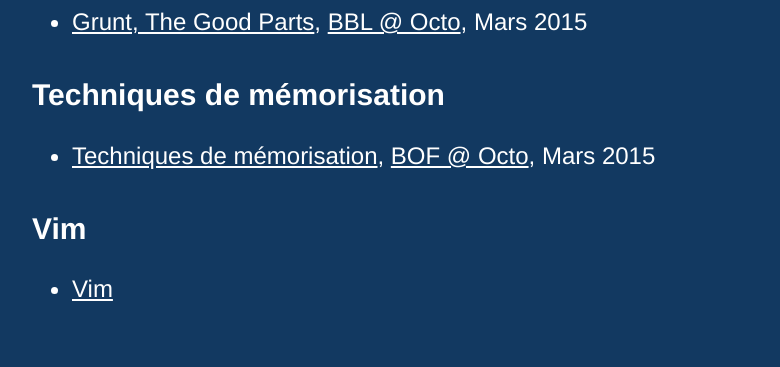
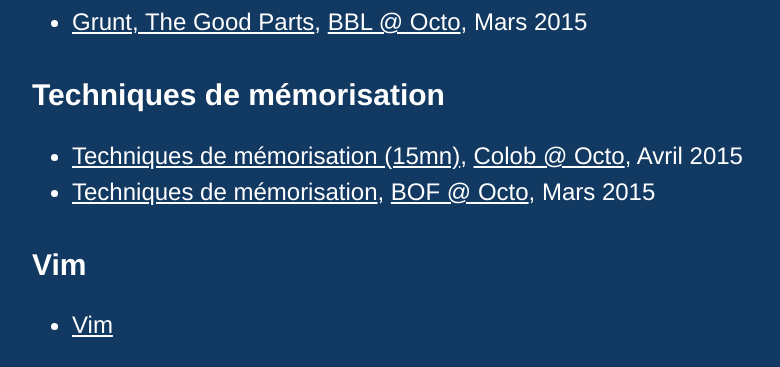
Before and after one commit to pixelastic/talks.pixelastic.com, a plain HTML site: page index.html in a window 1280 px wide. Shown: the part 659-1026 px from the top of the page, without its empty margins (224-1004 px from the left). Before the commit the page ends 990 px from the top, so only its background shows below. Drawn offline with Linux system fonts and the light colour scheme.

Commit message:
feat(memory): Add link to shorter memory talk.

```diff
--- a/index.html
+++ b/index.html
@@ -31,6 +31,7 @@
   </ul>
   <h3>Techniques de mémorisation</h3>
   <ul>
+    <li><a href="http://talks.pixelastic.com/memory-octo-colob/#/">Techniques de mémorisation (15mn)</a>, <a href="http://www.octo.com/">Colob @ Octo</a>, Avril 2015</li>
     <li><a href="http://talks.pixelastic.com/memory-octo/#/">Techniques de mémorisation</a>, <a href="http://www.octo.com/">BOF @ Octo</a>, Mars 2015</li>
   </ul>
   <h3>Vim</h3>
```
